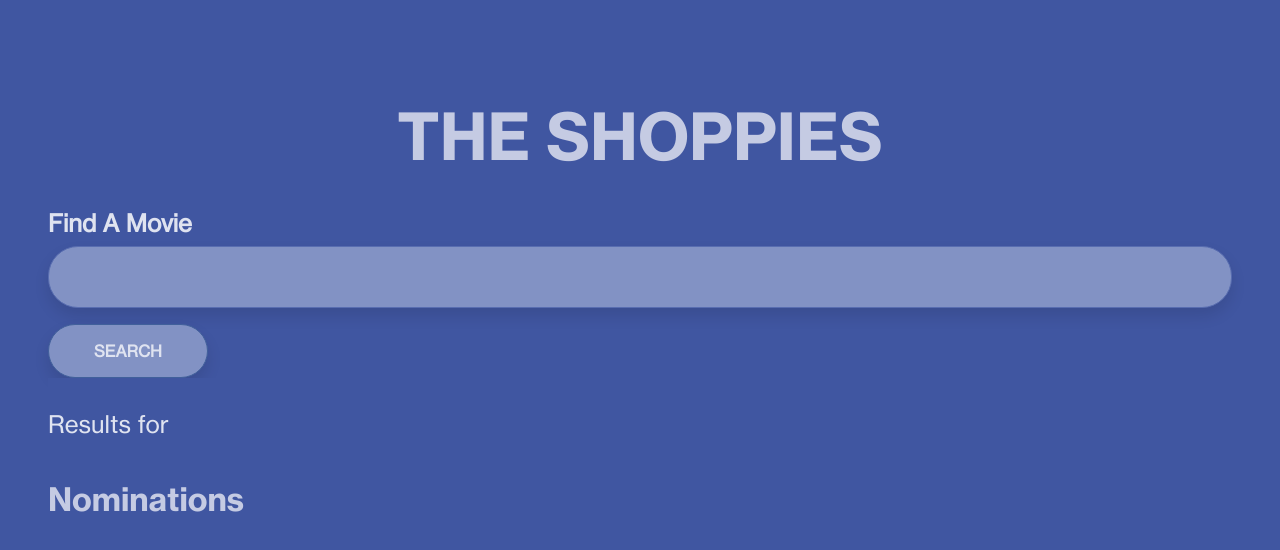
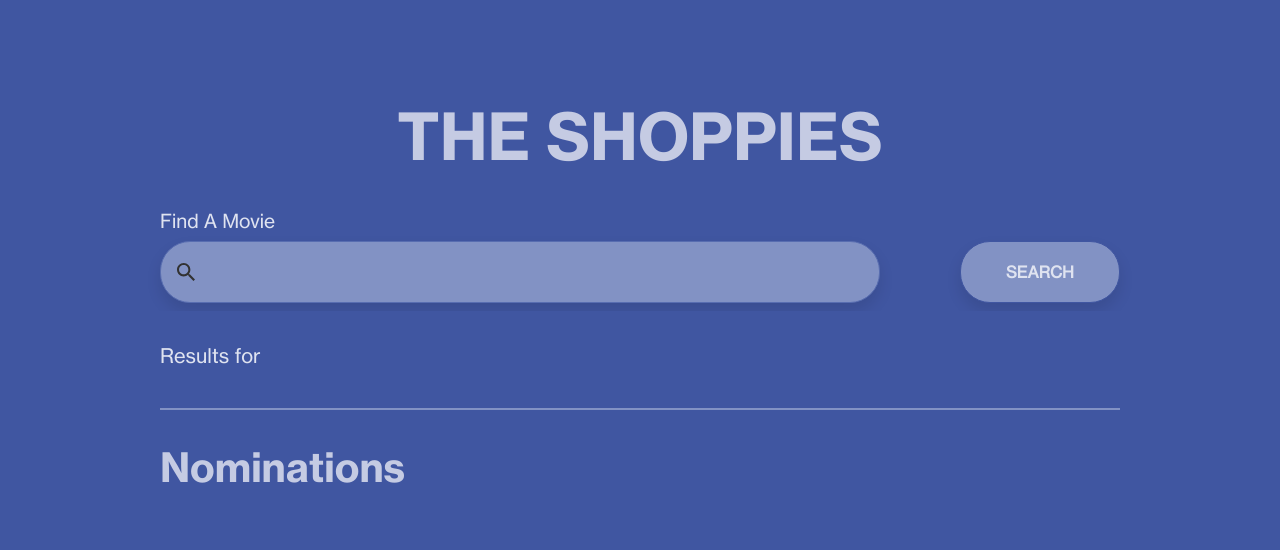
Before and after one commit to kamari-a/the-shoppies, a React (Create React App) app in the folder client/: page / in a window 1280 px wide. Shown: the top 550 px of the page. Built offline with nearby package versions, Linux system fonts and the light colour scheme.

Commit message:
add additional styling for all breakpoints

```diff
--- a/client/src/components/MovieList/MovieList.js
+++ b/client/src/components/MovieList/MovieList.js
@@ -3,7 +3,7 @@ import React from 'react';
 const MovieList = (props) => {
     return (
         <ul className='results__list'>
-            <li className='results__list-item' key={props.movie.imdbID}>{props.movie.Title} <span style={{color: '#C5CBE3'}}>({props.movie.Year})</span></li>
+            <li className='results__list-item' key={props.movie.imdbID}>{props.movie.Title} ({props.movie.Year})</li>
         </ul>
     )
 }
--- a/client/src/components/MovieList/_results.scss
+++ b/client/src/components/MovieList/_results.scss
@@ -7,12 +7,19 @@
         padding: 2rem 0 0.5rem;
 
         @include tablet {
-            font-size: 1.5rem;
+            font-size: 1.25rem;
         }
     }
 
-    &__list {
+    &__item {
 
+        @include tablet {
+            display: flex;
+            flex-direction: row;
+            justify-content: space-between;
+            align-items: center;
+            margin-bottom: 1rem;
+        }
     }
 
     &__list-item {
@@ -23,6 +30,9 @@
         @include tablet {
             font-size: 1.5rem;
             padding: 1rem 0;
+            display: flex;
+            flex-wrap: wrap;
+            max-width: 31.25rem;
         }
     }
 
@@ -32,10 +42,11 @@
 
         @include tablet {
             @include tablet-btn;
-            margin-bottom: 1.5rem;
+            margin-bottom: 0rem;
             text-transform: uppercase;
             font-size: 1rem;
             font-weight: bold;
+            height: 3.38rem;
         }
     }
 }
--- a/client/src/components/Movies/Movies.js
+++ b/client/src/components/Movies/Movies.js
@@ -74,28 +74,34 @@ class Movies extends React.Component {
             <main className='main'>
                 <h1 className='main__title'>THE SHOPPIES</h1>
 
-                <section className='search__container'>
+                <section className='search'>
                     <label className='search__label'>Find A Movie</label>
-                    <input type='text' onChange={this.handleInput} className='search__search'/>
-                    <button onClick={this.submitInput} className='search__btn'>Search</button>
+                    <div className='search__container'>
+                        <input type='text' onChange={this.handleInput} className='search__search'/>
+                        <button onClick={this.submitInput} className='search__btn'>Search</button>
+                    </div>
                 </section>
 
-                <section className='results__container'>
+                <section className='results'>
                     <h3 className='results__title'>Results for {this.state.query}</h3>
                     {this.state.movie.map(movie =>
                     <>
-                    <MovieList movie={movie} key={movie.imdbID} />
-                    <button onClick={this.addMovie} value={movie.Title + ` (${movie.Year})`}  className='results__btn'>Nominate</button>
+                    <div className='results__item'>
+                        <MovieList movie={movie} key={movie.imdbID}/>
+                        <button onClick={this.addMovie} value={movie.Title + ` (${movie.Year})`}  className='results__btn'>Nominate</button>
+                    </div>
                     </>
                     )}
                 </section>
 
-                <section className='nominations__container'>
+                <section className='nominations'>
                     <h2 className='nominations__title'>Nominations</h2>
                     {this.state.nominations.map(nominations =>
                         <>
-                        <Nominations nominations={nominations}/>
-                        <button onClick={() => this.removeMovie(nominations.movie)} className='nominations__btn'>Remove</button>
+                        <div className='nominations__container'>
+                            <Nominations nominations={nominations}/>
+                            <button onClick={() => this.removeMovie(nominations.movie)} className='nominations__btn'>Remove</button>
+                        </div>
                         </>
                     )}
                 </section>
--- a/client/src/components/Movies/_search.scss
+++ b/client/src/components/Movies/_search.scss
@@ -5,14 +5,26 @@
     &__container {
         display: flex;
         flex-direction: column;
+
+        @include tablet {
+            flex-direction: row;
+            align-items: center;
+            justify-content: space-between;
+        }
     }
 
     &__label {
         font-size: 0.9rem;
         @include main-font;
+        font-weight: normal;
 
         @include tablet {
-            font-size: 1.5rem;
+            font-size: 1rem;
+        }
+
+        @include desktop {
+            font-size: 1.2rem;
+            padding-bottom: 0.5rem;
         }
     }
 
@@ -20,16 +32,27 @@
         border-radius: 20px;
         border: 1px solid;
         margin: 0.5rem 0 1rem;
-        padding: 0.5rem 1rem;
-        background-color: #8292c4;
-        border: 1px solid #586db0;
+        padding: 0.5rem 2.5rem;
+        background-color: $primary-color-2;
+        background-image: url('../../assets/icons/search.svg');
+        background-position: 1rem;
+        background-repeat: no-repeat;
+        border: 1px solid $primary-color-6;
         box-shadow: 0px 8px 15px rgba(0, 0, 0, 0.1);
-        color: #FFF;
+        color: $primary-color-5;
+
+        &:focus {
+            outline: none;
+            background-color: $primary-color-5;
+            color: $primary-color-1;
+        }
 
         @include tablet {
-            padding: 1rem 1.5rem;
+            padding: 1rem 3rem;
             font-size: 1.5rem;
             border-radius: 30px;
+            margin: 0.5rem 0;
+            width: 75%;
         }
     }
 
@@ -39,6 +62,8 @@
 
         @include tablet {
             @include tablet-btn;
+            height: 3.875rem;
+            margin: 0.5rem 0;
         }
     }
 }
--- a/client/src/components/Nominations/_nominations.scss
+++ b/client/src/components/Nominations/_nominations.scss
@@ -1,33 +1,55 @@
 .nominations {
+    margin-top: 2rem;
+    border-top: 2px solid $primary-color-2;
 
     &__title {
         padding: 2rem 0 1rem;
         @include heading;
         font-size: 2rem;
 
+        @include tablet {
+            font-size: 2.5rem;
+        }
     }
 
-    &__list {
-        padding-left: 1rem;
+    &__container {
+        display: flex;
+        flex-direction: column;
 
+        @include tablet {
+            flex-direction: row;
+            align-items: center;
+            justify-content: space-between;
+            margin-bottom: 1rem;
+        }
     }
 
     &__list-item {
         padding: 0.5rem 0;
         @include main-font;
-        font-weight: bold;
-        list-style: nu;
+        list-style: none;
 
-
+        @include tablet {
+            font-size: 1.5rem;
+            padding: 1rem 0;
+            display: flex;
+            flex-wrap: wrap;
+            max-width: 31.25rem;
+        }
     }
 
     &__btn {
         @include btn;
+        margin-bottom: 1rem;
+        width: 5rem;
 
         @include tablet {
             @include tablet-btn;
+            margin-bottom: 0;
+            text-transform: uppercase;
+            font-size: 1rem;
+            font-weight: bold;
+            height: 3.38rem;
         }
-
-
     }
 }
--- a/client/src/partials/_mixins.scss
+++ b/client/src/partials/_mixins.scss
@@ -11,30 +11,29 @@
     }
 }
 
-/* Flex Box */
-@mixin center {
-    display: flex;
-    justify-content: center;
-    align-items: center;
-}
-
 
 /* Call To Actions */
 @mixin btn {
-    border: 1px solid #41609b;
+    border: 1px solid $primary-color-1;
     box-shadow: 0px 8px 15px rgba(0, 0, 0, 0.1);
     border-radius: 20px;
     padding: 0.5rem;
-    background-color: #8292c4;
-    color: #dfe3f0;
+    background-color: $primary-color-2;
+    color: $primary-color-5;
     font-size: 0.8rem;
     font-family: 'Neue-Regular';
-    // text-transform: uppercase;
+    text-transform: uppercase;
 
     &:hover {
         box-shadow: 0px 8px 15px rgba(0, 0, 0, 0.1);
         transform: translateY(-1px);
       }
+
+    &:focus {
+        outline: none;
+        background-color: $primary-color-5;
+        color: $primary-color-1;
+    }
 }
 
 @mixin tablet-btn {
@@ -52,12 +51,11 @@
 @mixin heading {
     font-family: 'Neue';
     font-size: 2rem;
-    color: #C5CBE3;
+    color: $primary-color-4;
 }
 
 @mixin main-font {
     font-family: 'Neue-Regular';
-    color: #DFE3F0;
+    color: $primary-color-5;
     font-weight: bold;
-
 }
--- a/client/src/partials/_variables.scss
+++ b/client/src/partials/_variables.scss
@@ -8,3 +8,4 @@ $primary-color-2: #8292c4;
 $primary-color-3: #FFF;
 $primary-color-4: #C5CBE3;
 $primary-color-5: #DFE3F0;
+$primary-color-6: #586db0;
--- a/client/src/partials/main.scss
+++ b/client/src/partials/main.scss
@@ -10,11 +10,11 @@
     margin: 0;
     padding: 0;
     font-size: 16px;
-    background: #4056A1;
+    background: $primary-color-1;
 }
 
 .header {
-    background: #4056A1;
+    background: $primary-color-1;
 
     &__banner {
         @include heading;
@@ -39,6 +39,10 @@
         padding: 3rem;
     }
 
+    @include desktop {
+        padding: 3rem 10rem;
+    }
+
     &__title {
         display: flex;
         justify-content: center;
```
Also changed, not shown: client/src/assets/icons/search.svg (added).
